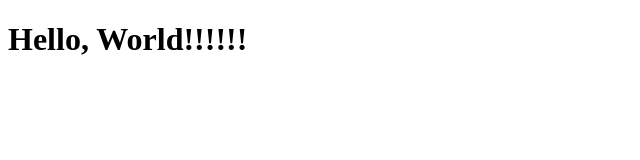
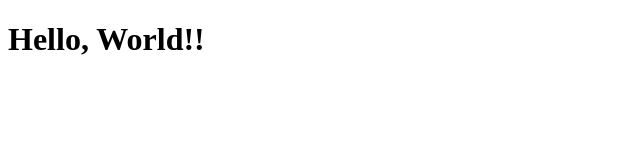
Before and after one commit to Adward-lll/Git-demo, a plain HTML site: page index.html in a window 1280 px wide. Shown: the full height of the page, 0-640 px from the left. Drawn offline with Linux system fonts and the light colour scheme.

Commit message:
addrevise

```diff
--- a/index.html
+++ b/index.html
@@ -6,6 +6,6 @@
     <title>Document</title>
 </head>
 <body>
-    <h1>Hello, World!!!!!!</h1>
+    <h1>Hello, World!!</h1>
 </body>
 </html>
```
